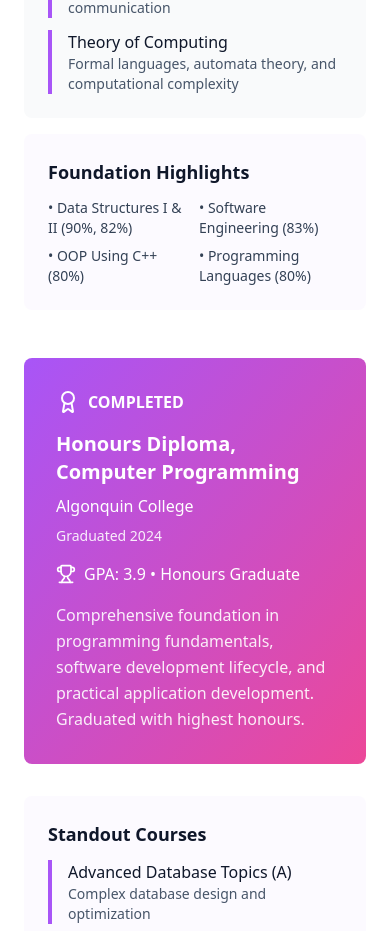
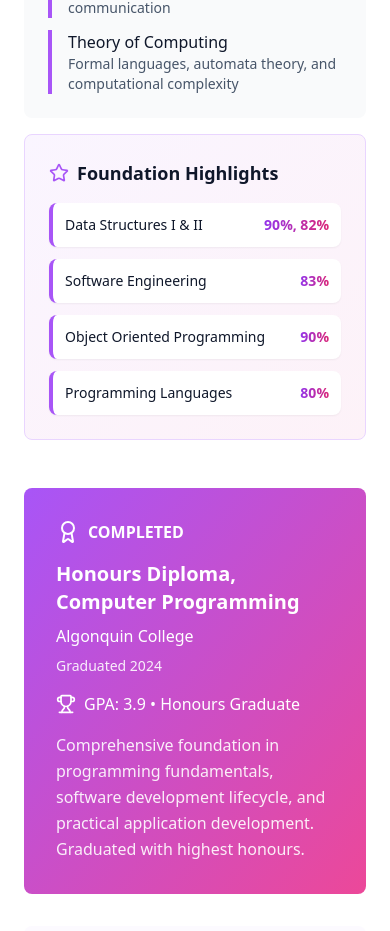
Before and after one commit to JessicaCodesx/jessicagarcia, a React (Vite) app: page /#/academics in a window 390 px wide. Shown: the part 2118-3049 px from the top of the page. Built offline with nearby package versions, Linux system fonts and the light colour scheme.

Commit message:
finishing touches and mobile responsiveness

```diff
--- a/src/components/About.tsx
+++ b/src/components/About.tsx
@@ -69,14 +69,14 @@
               a positive difference.
             </p>
 
-            <p className="text-lg text-slate-700 leading-relaxed">
+            <p className="text-base sm:text-lg text-slate-700 leading-relaxed">
               Balancing family responsibilities with my education has taught me the value of
               focused time management, adaptability, and resourceful problem-solving. These
               skills translate directly into my approach to development—writing clean,
               maintainable code and building solutions that are both elegant and practical.
             </p>
 
-            <p className="text-lg text-slate-700 leading-relaxed">
+            <p className="text-base sm:text-lg text-slate-700 leading-relaxed">
               Currently completing my bachelor's degree and preparing for graduate studies at
               UT Austin, I'm actively building projects that showcase my technical skills and
               creative problem-solving abilities. I'm excited about the opportunity to contribute
@@ -88,7 +88,7 @@
           <motion.div className="space-y-8" variants={itemVariants}>
             {/* Education */}
             <div className="bg-white p-6 rounded-lg border-l-4 border-purple-500 shadow-md hover:shadow-lg transition-shadow">
-              <h4 className="text-xl font-semibold text-slate-900 mb-3">Education</h4>
+              <h4 className="text-lg sm:text-xl font-semibold text-slate-900 mb-3">Education</h4>
               <div className="space-y-4">
                 <div>
                   <p className="font-medium text-slate-900">Master of Science, Computer Science</p>
@@ -110,7 +110,7 @@
 
             {/* Experience */}
             <div className="bg-white p-6 rounded-lg border-l-4 border-purple-500 shadow-md hover:shadow-lg transition-shadow">
-              <h4 className="text-xl font-semibold text-slate-900 mb-3">Experience</h4>
+              <h4 className="text-lg sm:text-xl font-semibold text-slate-900 mb-3">Experience</h4>
               <div className="space-y-3">
                 <div>
                   <p className="font-medium text-slate-900">Independent Software Developer</p>
@@ -235,7 +235,7 @@
                   >
                     <IconComponent className="w-8 h-8 text-white" />
                   </motion.div>
-                  <h4 className="text-xl font-medium text-slate-900 mb-2">{value.title}</h4>
+                  <h4 className="text-lg sm:text-xl font-medium text-slate-900 mb-2">{value.title}</h4>
                   <p className="text-slate-600">
                     {value.text}
                   </p>
--- a/src/components/Hero.tsx
+++ b/src/components/Hero.tsx
@@ -145,12 +145,20 @@
 
         {/* Bio */}
         <motion.p
-          className="text-base sm:text-lg md:text-xl text-slate-600 mb-12 max-w-2xl mx-auto leading-relaxed px-4"
+          className="text-base sm:text-lg md:text-xl text-slate-600 mb-6 max-w-2xl mx-auto leading-relaxed px-4"
           variants={itemVariants}
         >
           I create thoughtful, user-centered applications that solve real-world challenges.
           With a passion for clean code and continuous learning, I bring a unique perspective
           to building scalable solutions that make a meaningful impact.
+        </motion.p>
+
+        {/* Currently */}
+        <motion.p
+          className="text-sm sm:text-base md:text-lg text-slate-500 mb-12 max-w-2xl mx-auto leading-relaxed px-4 italic"
+          variants={itemVariants}
+        >
+          Currently building <span className="text-purple-600 font-medium">homebase</span>, a local-first family management app, while completing my bachelor's degree and preparing for graduate studies at UT Austin.
         </motion.p>
 
         {/* CTA Buttons */}
--- a/src/pages/AboutPage.tsx
+++ b/src/pages/AboutPage.tsx
@@ -2,6 +2,7 @@
 import { motion } from 'framer-motion'
 import { useInView } from 'framer-motion'
 import { useRef } from 'react'
+import { Link } from 'react-router-dom'
 
 const AboutPage = () => {
   const heroRef = useRef(null)
@@ -162,7 +163,7 @@
                 team leadership, strategic thinking, and how to perform under intense pressure.
               </p>
               <p className="text-slate-700 mb-4 text-sm italic">
-                These days, you can find me trying my best to climb the ladder in League of Legends!
+                Currently enjoying League of Legends in my free time.
               </p>
               <div className="space-y-2">
                 <div className="flex items-center">
@@ -444,6 +445,31 @@
               one thoughtful line of code at a time.
             </motion.p>
           </motion.div>
+
+          {/* CTA Section */}
+          <motion.div
+            className="mt-12 flex flex-col sm:flex-row gap-4 justify-center items-center"
+            initial={{ opacity: 0, y: 30 }}
+            animate={noteInView ? { opacity: 1, y: 0 } : { opacity: 0, y: 30 }}
+            transition={{ duration: 0.6, delay: 0.6 }}
+          >
+            <motion.div whileHover={{ scale: 1.05 }} whileTap={{ scale: 0.95 }}>
+              <Link
+                to="/projects"
+                className="bg-white text-purple-600 px-8 py-3 rounded-lg font-semibold hover:bg-purple-50 transition-all duration-300 inline-block shadow-lg"
+              >
+                View My Projects
+              </Link>
+            </motion.div>
+            <motion.div whileHover={{ scale: 1.05 }} whileTap={{ scale: 0.95 }}>
+              <Link
+                to="/contact"
+                className="border-2 border-white text-white px-8 py-3 rounded-lg font-semibold hover:bg-white/10 transition-all duration-300 inline-block backdrop-blur-sm"
+              >
+                Let's Connect
+              </Link>
+            </motion.div>
+          </motion.div>
         </div>
       </section>
     </div>
--- a/src/pages/AcademicsPage.tsx
+++ b/src/pages/AcademicsPage.tsx
@@ -233,15 +233,37 @@
                     </div>
                   </motion.div>
                   <motion.div
-                    className="bg-purple-50/50 p-6 rounded-lg"
-                    whileHover={{ scale: 1.02 }}
+                    className="bg-gradient-to-br from-purple-50 to-pink-50 p-6 rounded-lg border border-purple-200"
+                    whileHover={{ scale: 1.02, borderColor: 'rgb(168, 85, 247)' }}
+                    transition={{ duration: 0.2 }}
                   >
-                    <h4 className="text-lg font-semibold text-slate-900 mb-3">Foundation Highlights</h4>
-                    <div className="grid grid-cols-2 gap-2 text-sm text-slate-700">
-                      <div>• Data Structures I & II (90%, 82%)</div>
-                      <div>• Software Engineering (83%)</div>
-                      <div>• OOP Using C++ (80%)</div>
-                      <div>• Programming Languages (80%)</div>
+                    <h4 className="text-lg font-semibold text-slate-900 mb-4 flex items-center">
+                      <Star className="w-5 h-5 text-purple-500 mr-2" />
+                      Foundation Highlights
+                    </h4>
+                    <div className="grid grid-cols-1 sm:grid-cols-2 gap-3">
+                      {[
+                        { course: "Data Structures I & II", grades: "90%, 82%" },
+                        { course: "Software Engineering", grades: "83%" },
+                        { course: "Object Oriented Programming", grades: "90%" },
+                        { course: "Programming Languages", grades: "80%" }
+                      ].map((item, index) => (
+                        <motion.div
+                          key={index}
+                          className="bg-white p-3 rounded-lg border-l-4 border-purple-500 shadow-sm hover:shadow-md transition-shadow"
+                          initial={{ opacity: 0, x: -20 }}
+                          animate={timelineInView ? { opacity: 1, x: 0 } : { opacity: 0, x: -20 }}
+                          transition={{ delay: 0.5 + index * 0.1 }}
+                          whileHover={{ x: 5, scale: 1.02 }}
+                        >
+                          <div className="flex items-center justify-between">
+                            <span className="text-sm font-medium text-slate-900">{item.course}</span>
+                            <span className="text-sm font-semibold bg-gradient-to-r from-purple-600 to-pink-600 bg-clip-text text-transparent">
+                              {item.grades}
+                            </span>
+                          </div>
+                        </motion.div>
+                      ))}
                     </div>
                   </motion.div>
                 </motion.div>
--- a/src/pages/ProjectsPage.tsx
+++ b/src/pages/ProjectsPage.tsx
@@ -2,6 +2,7 @@
 import { motion } from 'framer-motion'
 import { useInView } from 'framer-motion'
 import { useRef } from 'react'
+import { Link } from 'react-router-dom'
 
 const ProjectsPage = () => {
   const heroRef = useRef(null)
@@ -753,14 +754,14 @@
               <Github className="w-5 h-5" />
               <span className="text-sm sm:text-base">View All Repositories</span>
             </motion.a>
-            <motion.a
-              href="/contact"
-              className="border-2 border-white text-white px-6 sm:px-8 py-3 rounded-lg font-medium hover:bg-white/10 transition-colors backdrop-blur-sm min-h-[44px] w-full sm:w-auto text-sm sm:text-base"
-              whileHover={{ scale: 1.05 }}
-              whileTap={{ scale: 0.95 }}
-            >
-              Let's Collaborate
-            </motion.a>
+            <motion.div whileHover={{ scale: 1.05 }} whileTap={{ scale: 0.95 }}>
+              <Link
+                to="/contact"
+                className="border-2 border-white text-white px-6 sm:px-8 py-3 rounded-lg font-medium hover:bg-white/10 transition-colors backdrop-blur-sm min-h-[44px] w-full sm:w-auto text-sm sm:text-base inline-block text-center"
+              >
+                Let's Collaborate
+              </Link>
+            </motion.div>
           </motion.div>
         </div>
       </section>
```
